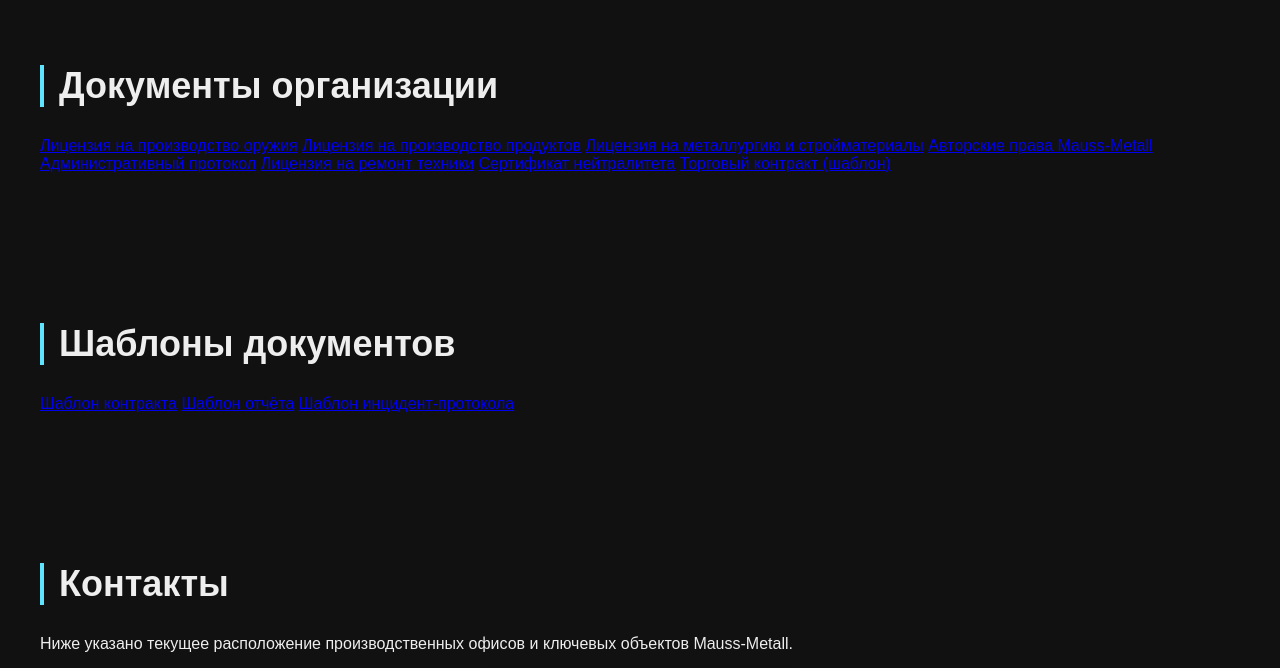
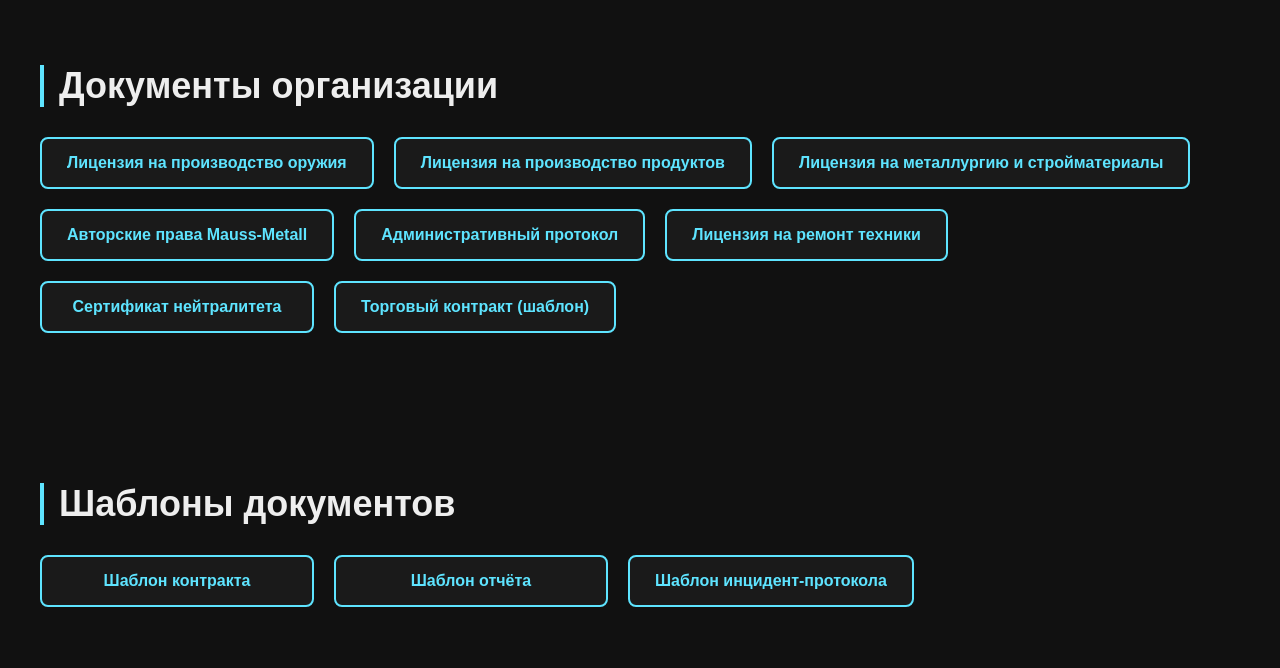
Before and after one commit to OnlyMauss/MaussMetall.github.io, a plain HTML site: page index.html in a window 1280 px wide. Shown: the part 1100-1768 px from the top of the page. Drawn offline with Linux system fonts and the light colour scheme.

Commit message:
Update style.css

```diff
--- a/style.css
+++ b/style.css
@@ -121,3 +121,29 @@ footer {
     border-radius: 8px;
     box-shadow: 0 0 20px #000;
 }
+.doc-container {
+    display: flex;
+    flex-wrap: wrap;
+    gap: 20px;
+}
+
+.doc-card {
+    display: inline-block;
+    padding: 15px 25px;
+    background: #1a1a1a;
+    color: #5ee4ff;
+    text-decoration: none;
+    border: 2px solid #5ee4ff;
+    border-radius: 8px;
+    transition: all 0.3s ease;
+    min-width: 220px;
+    text-align: center;
+    font-weight: bold;
+}
+
+.doc-card:hover {
+    background: #5ee4ff;
+    color: #111;
+    transform: translateY(-5px);
+    box-shadow: 0 5px 15px rgba(94,228,255,0.5);
+}
```
